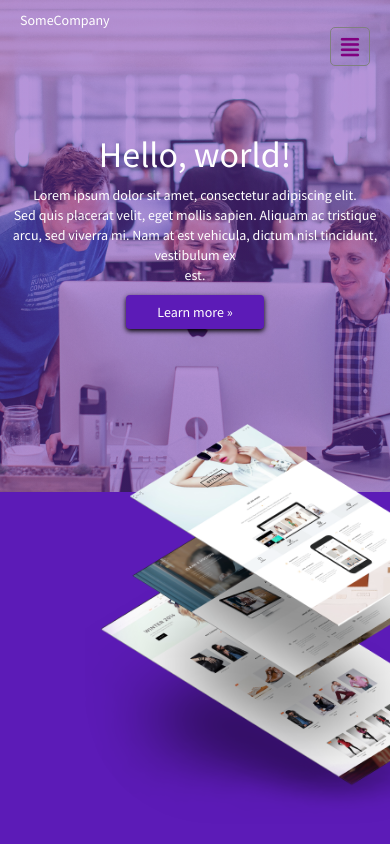
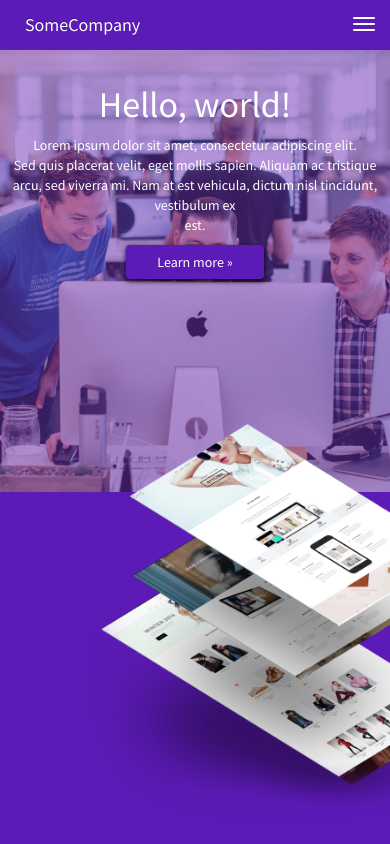
Before and after one commit to abby-garcia/180_verified, a plain HTML site: page index.html in a window 390 px wide. Shown: the top 844 px of the page. Drawn offline with nearby package versions, Linux system fonts and the light colour scheme.

Commit message:
burger works

```diff
--- a/css/main.css
+++ b/css/main.css
@@ -18,15 +18,53 @@
     background-position: center;
     color: white;
 }
+.navbar {
+	position: absolute;
+}
+
+.navbar-header {
+	position: relative;
+    left: 15rem;
+}
+
+.navbar-inverse .navbar-nav>li>a, .navbar-brand a {
+	color:white;
+	text-decoration:none;
+}
+
+.navbar-inverse .navbar-toggle, .navbar-inverse .navbar-toggle:focus, .navbar-collapse{
+    border:none;
+    box-shadow: none;
+    -webkit-box-shadow: none;
+}
+
+.navbar-inverse .navbar-toggle:hover, .navbar-inverse .navbar-toggle:focus {
+    background-color: transparent;
+}
+
+@media (max-width: 768px) {
+	.navbar {
+   		position: fixed;
+   		width:100%;
+	}
+	nav.navbar-inverse {
+		background-color: #5C1BB7;
+	    margin-bottom: 0;
+
+	}
+
+	.navbar-header {
+		position: none;
+	    left: 1rem;
+	}
+
+}
 
 /*nav * {
 	display:inline-block;
 }
 
-nav a {
-	color:white;
-	text-decoration:none;
-}
+
 
 
 .nav_logo {
@@ -41,93 +79,16 @@ nav li {
 	padding-right: 30px;
 }*/
 
-
-.header_list {
-    position: relative;
-    float: right;
-    display: block;
-    width: 53.98%;
-
+.navbar .icon-bar {
+    background-color: #fff;
 }
 
-    @media screen and (min-width: 801px){
-        .header_list {
-            display: block !important;
-        }
-    }
-    @media screen and (max-width: 800px){
-        .header_list {
-            background-color: lightgray;
-            display: none;
-            padding: 0px;
-        }
-    }
-
-
-.header_list ul, li{
-    display: inline;
-}
-    @media screen and (max-width: 800px){
-        .header_list li {
-            display: block;
-            text-align: center;
-            font-size: 1.5em;
-        }
-    }
-
-.header_list a{
-    text-decoration: none;
-    padding-left: 2%;
-    font-size: 14px;
-}
-    @media screen and (max-width: 800px){
-        .header_list a {
-            display: block;
-            text-align: center;
-            width: 100%;
-            padding: 10px 0px;
-            color: white;
-        }
-        .header_list a:hover {
-            background-color: gray;
-        }
-    }
-
-
-.hamburger {
-    position: absolute;
-    right: 20px;
-    top: 27px;
-    font-size: 1.5em;
-    cursor: pointer;
-    border: 1px solid gray;
-    padding: 5px 10px 2px;
-    border-radius: 5px;
-    display: none;
-}
-    @media screen and (max-width: 800px){
-        .hamburger {
-            display: block;
-        }
-    }
-
-.logo{
-    float: left;
-    padding: 10px 20px;
+.navbar-inverse {
+	background: transparent;
+    border: none;
 }
 
-
-
-
-
-
-
-
 /*End HEader*/
-
-
-
-
 .hello_world_text{
 	text-align: center;
   padding-top: 65px;
--- a/index.html
+++ b/index.html
@@ -22,9 +22,34 @@
 <div class="container-fluid">
 
     <!-- header and first secion  -->
+    <nav class="navbar navbar-inverse navbar-static-top" role="navigation">
+            <div class="container">
+                <div class="navbar-header">
+                 <div class="navbar-brand""><a href="#">SomeCompany</a></div>
+                  <button type="button" class="navbar-toggle collapsed" data-toggle="collapse" data-target="#bs-example-navbar-collapse-1">
+                      <span class="sr-only">Toggle navigation</span>
+                      <span class="icon-bar"></span>
+                      <span class="icon-bar"></span>
+                    <span class="icon-bar"></span>
+                  </button>
+                </div>
+
+                <!-- Collect the nav links, forms, and other content for toggling -->
+
+                <div class="collapse navbar-collapse" id="bs-example-navbar-collapse-1">
+                  <ul class="nav navbar-nav pull-right">
+                      <li><a href="#">Pricing</a></li>
+                      <li><a href="#">About</a></li>
+                      <li><a href="#">Contacts</a></li>
+                  </ul>
+                </div>
+            </div>
+        </nav>
+
+
 
     <section class="first_square">
-        <div class="header row container">
+        <!-- <div class="header row container">
             <div class="logo">
               <p>SomeCompany </p>
             </div>
@@ -42,7 +67,9 @@
 
 
 
-        </div>
+        </div> -->
+
+
 
 
 
```
